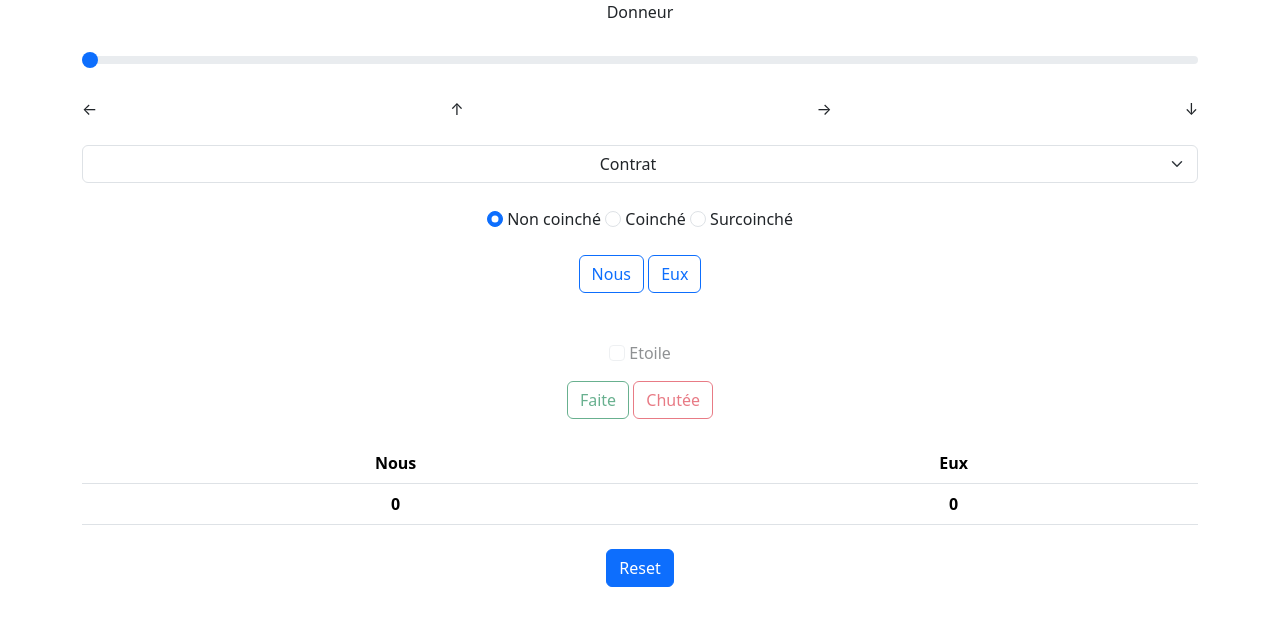
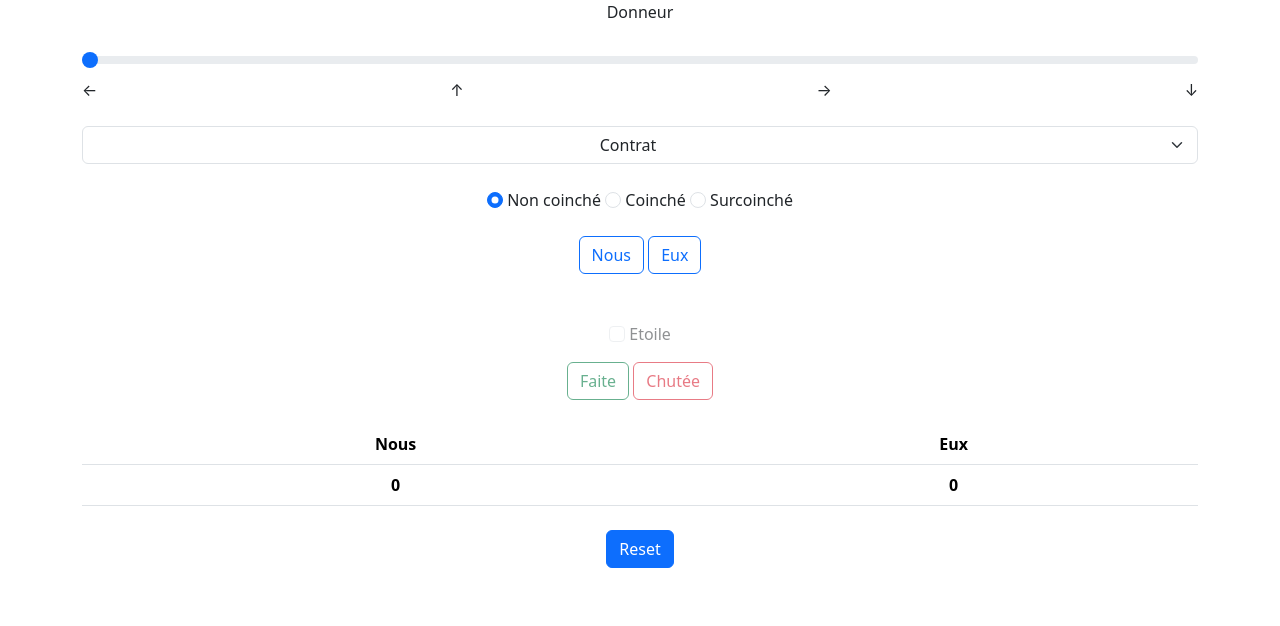
Before and after one commit to Sambutcher/MarqueCoinche, a plain HTML site: page index.html in a window 1280 px wide. Drawn offline with nearby package versions, Linux system fonts and the light colour scheme.

Commit message:
Add files via upload

```diff
--- a/style.css
+++ b/style.css
@@ -1,4 +1,4 @@
-datalist {
+/* datalist {
   display: flex;
   justify-content: space-between;
   width: 100%;
@@ -8,4 +8,4 @@ option {
     display: flex;
     justify-content: center;
     z-index: -1;
-}
+} */
```
